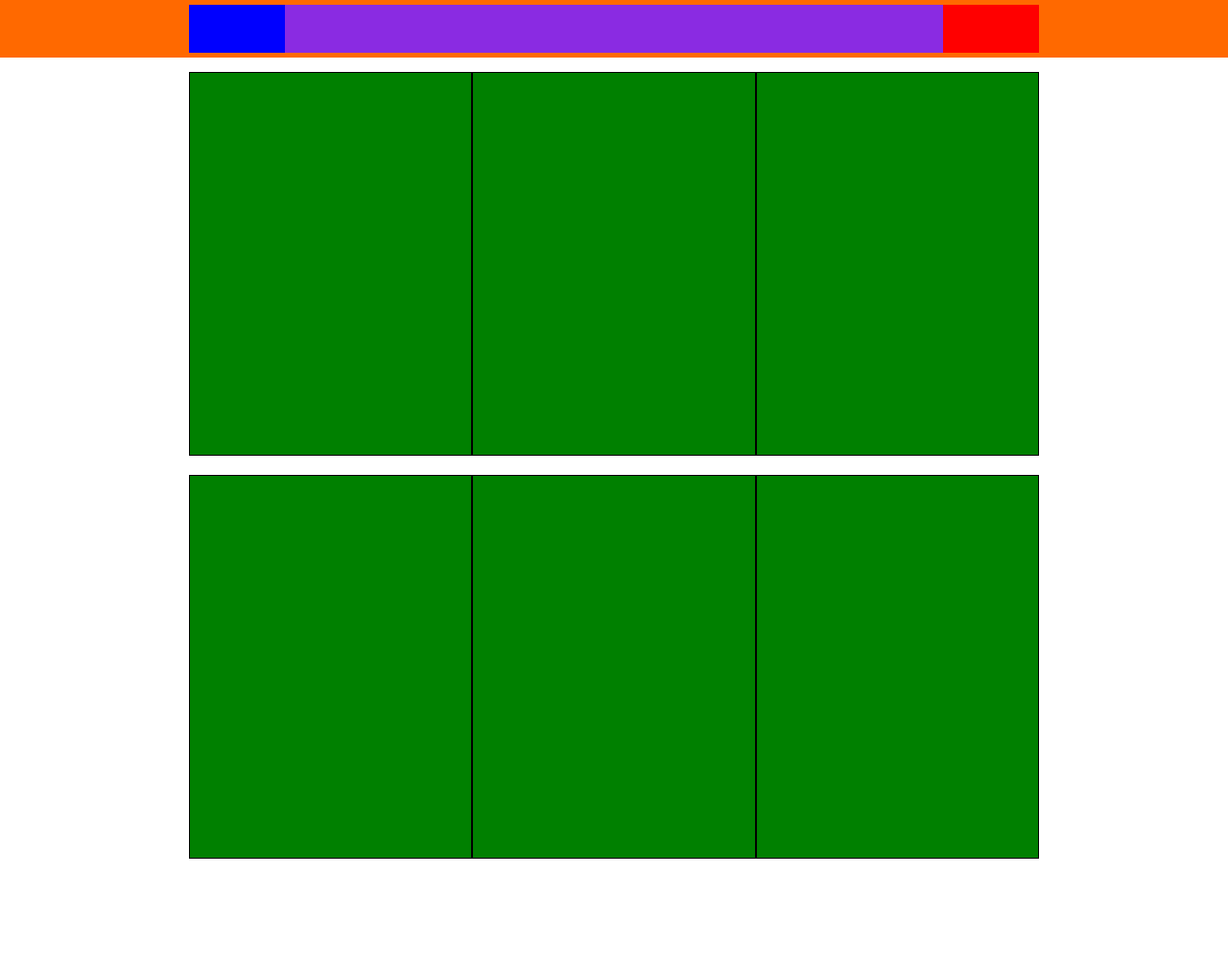
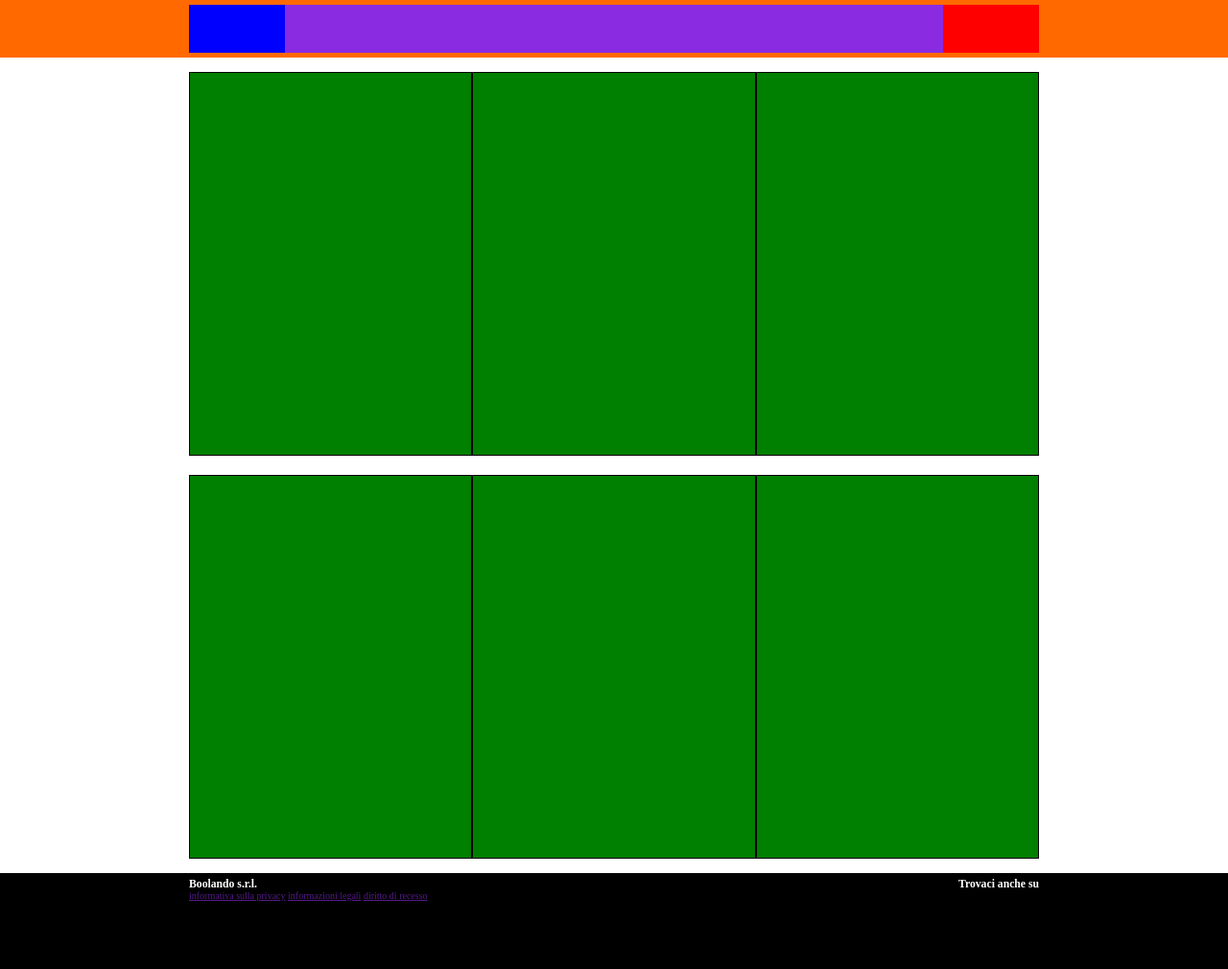
Before and after one commit to V1tale/html-css-boolando, a plain HTML site: page index.html in a window 1280 px wide. Shown: the whole page at 96% size. Before the commit the page ends 910 px from the top, so only its background shows below. Drawn offline with Linux system fonts and the light colour scheme.

Commit message:
completata struttura

```diff
--- a/css/style.css
+++ b/css/style.css
@@ -50,3 +50,13 @@ background-color: blue;
     justify-content: space-between;
     max-width: 1200px;
 }
+footer {
+    width: 100%;
+    height:100px;
+    background-color: black;
+    color: white;
+
+}
+.flex-footer {
+    justify-content: space-between;
+}
--- a/index.html
+++ b/index.html
@@ -27,6 +27,7 @@
         </div>
     </header>
     <!-- /header -->
+    <!-- main -->
     <main>
         <div class="container">
             <div class="flex-container blocks">
@@ -52,9 +53,21 @@
             </div>
         </div>
     </main>
-    <!-- main -->
     <!-- /main -->
     <!-- footer -->
+    <footer>
+        <div class="container flex-container flex-footer">
+            <div class="footer1">
+                <h3>Boolando s.r.l.</h3>
+                <a href="">informativa sulla privacy</a>
+                <a href="">informazioni legali</a>
+                <a href="">diritto di recesso</a>
+            </div>
+            <div class="footer2">
+                <h3>Trovaci anche su</h3>
+        </div>
+            </div>
+    </footer>
     <!-- /footer -->
 </body>
 </html>
```
